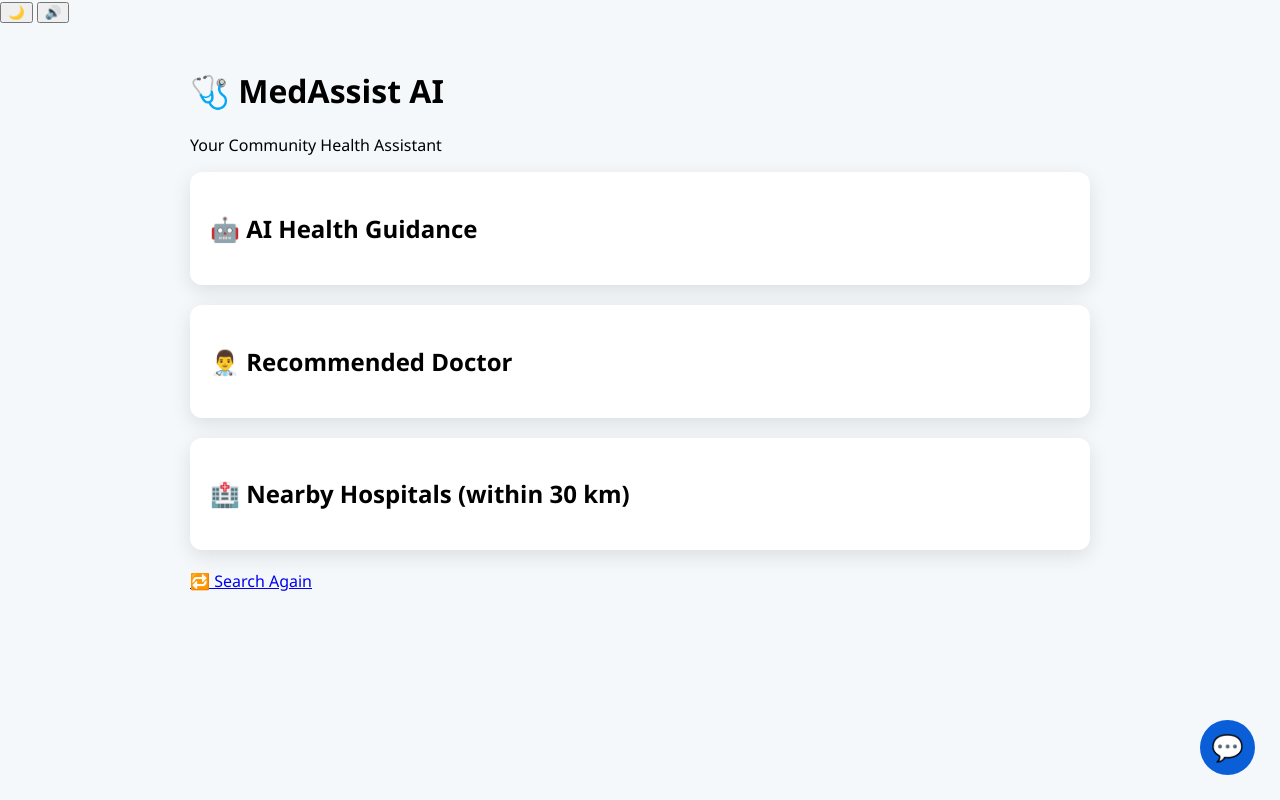
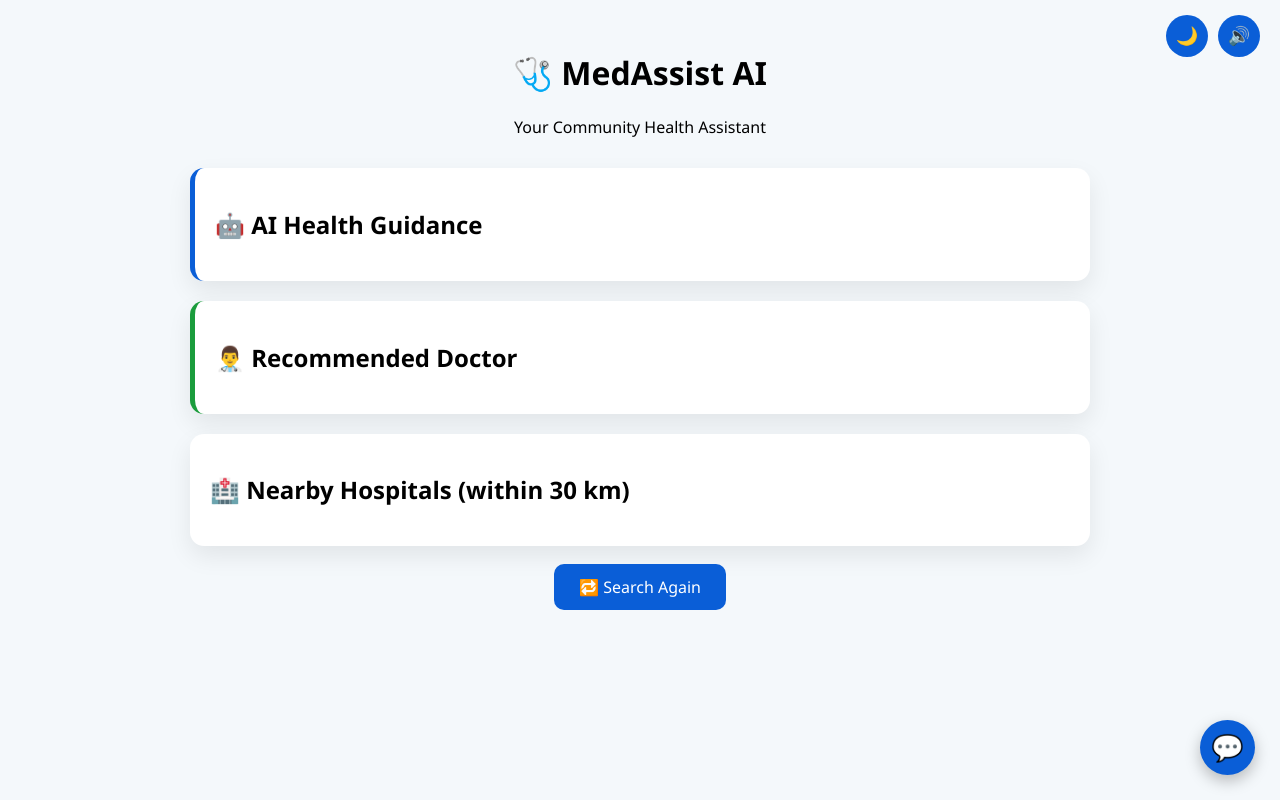
Before and after one commit to subhrat8/ai-health-assistant, a Flask app: template templates/result.html in a window 1280 px wide. Run offline with Flask 3, Linux system fonts and the light colour scheme; the template is opened without the code that fills it, so the values that code supplies are empty.

Commit message:
Update style.css

```diff
--- a/static/style.css
+++ b/static/style.css
@@ -1,56 +1,158 @@
-body{
-    font-family: Segoe UI, Arial;
-    background:#f4f8fb;
-    margin:0;
+body {
+    font-family: "Segoe UI", Arial, sans-serif;
+    background: #f4f8fb;
+    margin: 0;
+    transition: background 0.3s, color 0.3s;
 }
 
-.dark{
-    background:#0e1117;
-    color:#eee;
+body.dark {
+    background: #121212;
+    color: #e0e0e0;
 }
 
-.container{
-    max-width:900px;
-    margin:auto;
-    padding:25px;
+.container {
+    max-width: 900px;
+    margin: auto;
+    padding: 30px;
 }
 
-.card{
-    background:white;
-    padding:20px;
-    border-radius:12px;
-    margin-bottom:20px;
-    box-shadow:0 6px 20px rgba(0,0,0,.1);
+.header {
+    text-align: center;
+    margin-bottom: 30px;
 }
 
-.dark .card{
-    background:#161b22;
+.card {
+    background: white;
+    border-radius: 14px;
+    padding: 20px;
+    margin-bottom: 20px;
+    box-shadow: 0 10px 25px rgba(0,0,0,0.08);
+    transition: transform 0.3s;
 }
 
-#chat-bubble{
-    position:fixed;
-    right:25px;
-    bottom:25px;
-    width:55px;
-    height:55px;
-    border-radius:50%;
-    background:#0a5ed7;
-    color:white;
-    font-size:26px;
-    line-height:55px;
-    text-align:center;
-    cursor:pointer;
+body.dark .card {
+    background: #1e1e1e;
 }
 
-#chat-box{
-    position:fixed;
-    right:25px;
-    bottom:90px;
-    width:300px;
-    background:white;
-    border-radius:12px;
-    display:none;
-    flex-direction:column;
+.card:hover {
+    transform: translateY(-4px);
 }
 
-#chat-box.open{display:flex;}
+.assistant-card {
+    border-left: 5px solid #0a5ed7;
+}
+
+.doctor-box {
+    border-left: 5px solid #1a9c3c;
+}
+
+.doctor-name {
+    font-weight: bold;
+    color: #1a9c3c;
+}
+
+.hospital {
+    display: flex;
+    justify-content: space-between;
+    border-bottom: 1px solid #eee;
+    padding: 10px 0;
+}
+
+.map-btn {
+    background: #0a5ed7;
+    color: white;
+    padding: 6px 12px;
+    border-radius: 6px;
+    text-decoration: none;
+}
+
+.search-again {
+    text-align: center;
+    margin-top: 30px;
+}
+
+.search-again a {
+    background: #0a5ed7;
+    color: white;
+    padding: 12px 25px;
+    border-radius: 10px;
+    text-decoration: none;
+}
+
+/* TOP BUTTONS */
+.top-actions {
+    position: fixed;
+    top: 15px;
+    right: 20px;
+    display: flex;
+    gap: 10px;
+}
+
+.top-actions button {
+    border: none;
+    background: #0a5ed7;
+    color: white;
+    font-size: 18px;
+    border-radius: 50%;
+    width: 42px;
+    height: 42px;
+    cursor: pointer;
+}
+
+/* FLOATING CHAT */
+#chat-bubble {
+    position: fixed;
+    bottom: 25px;
+    right: 25px;
+    background: #0a5ed7;
+    color: white;
+    width: 55px;
+    height: 55px;
+    border-radius: 50%;
+    font-size: 26px;
+    text-align: center;
+    line-height: 55px;
+    cursor: pointer;
+    box-shadow: 0 6px 15px rgba(0,0,0,0.25);
+}
+
+#chat-box {
+    position: fixed;
+    bottom: 90px;
+    right: 25px;
+    width: 300px;
+    background: white;
+    border-radius: 12px;
+    box-shadow: 0 8px 25px rgba(0,0,0,0.2);
+    display: none;
+    flex-direction: column;
+}
+
+#chat-box.open {
+    display: flex;
+}
+
+.chat-header {
+    background: #0a5ed7;
+    color: white;
+    padding: 10px;
+    border-radius: 12px 12px 0 0;
+}
+
+.chat-body {
+    padding: 10px;
+    max-height: 250px;
+    overflow-y: auto;
+}
+
+.bot-msg {
+    background: #f1f3f6;
+    padding: 8px;
+    border-radius: 8px;
+    margin-bottom: 8px;
+}
+
+.user-msg {
+    text-align: right;
+    margin-bottom: 8px;
+}
```
